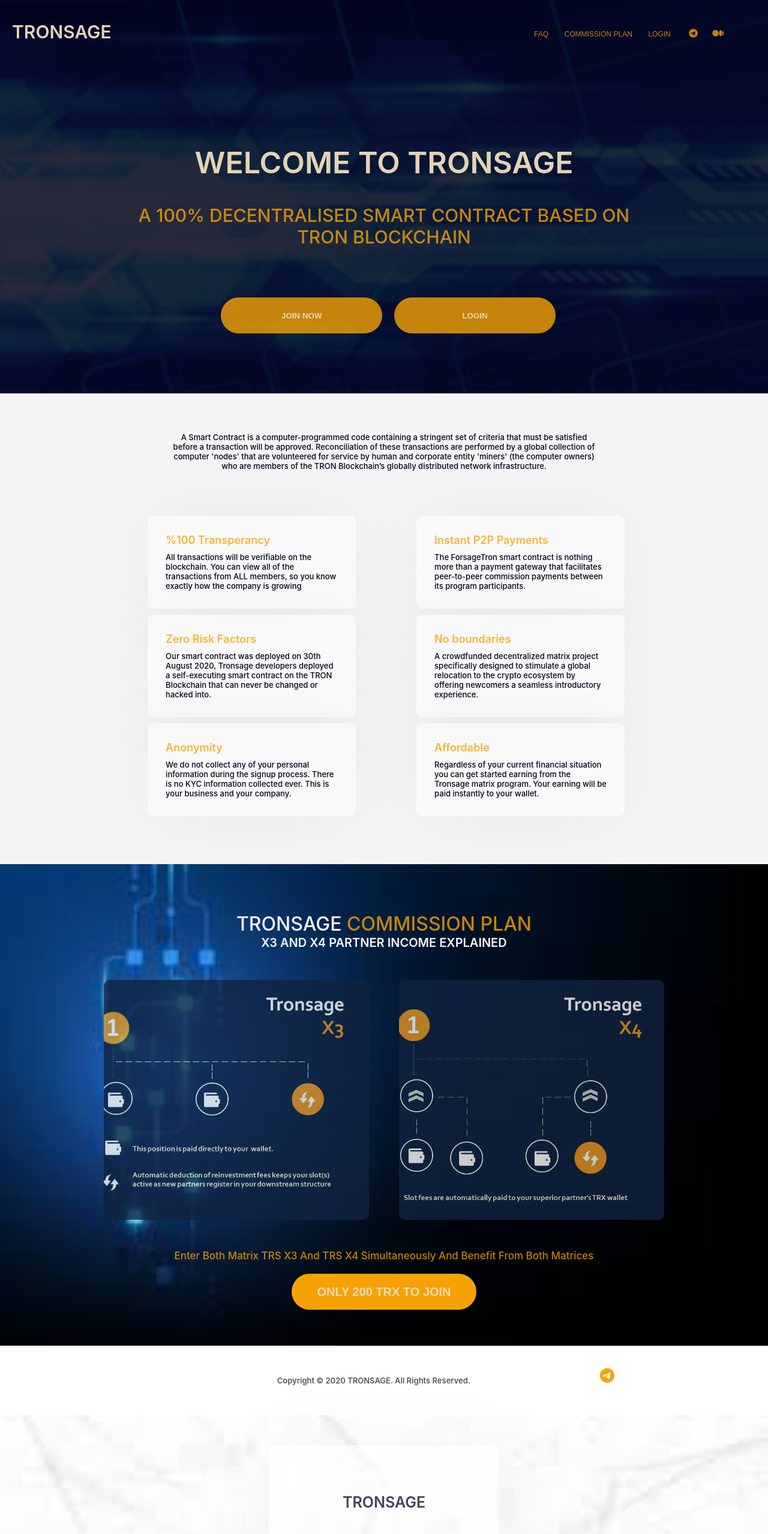
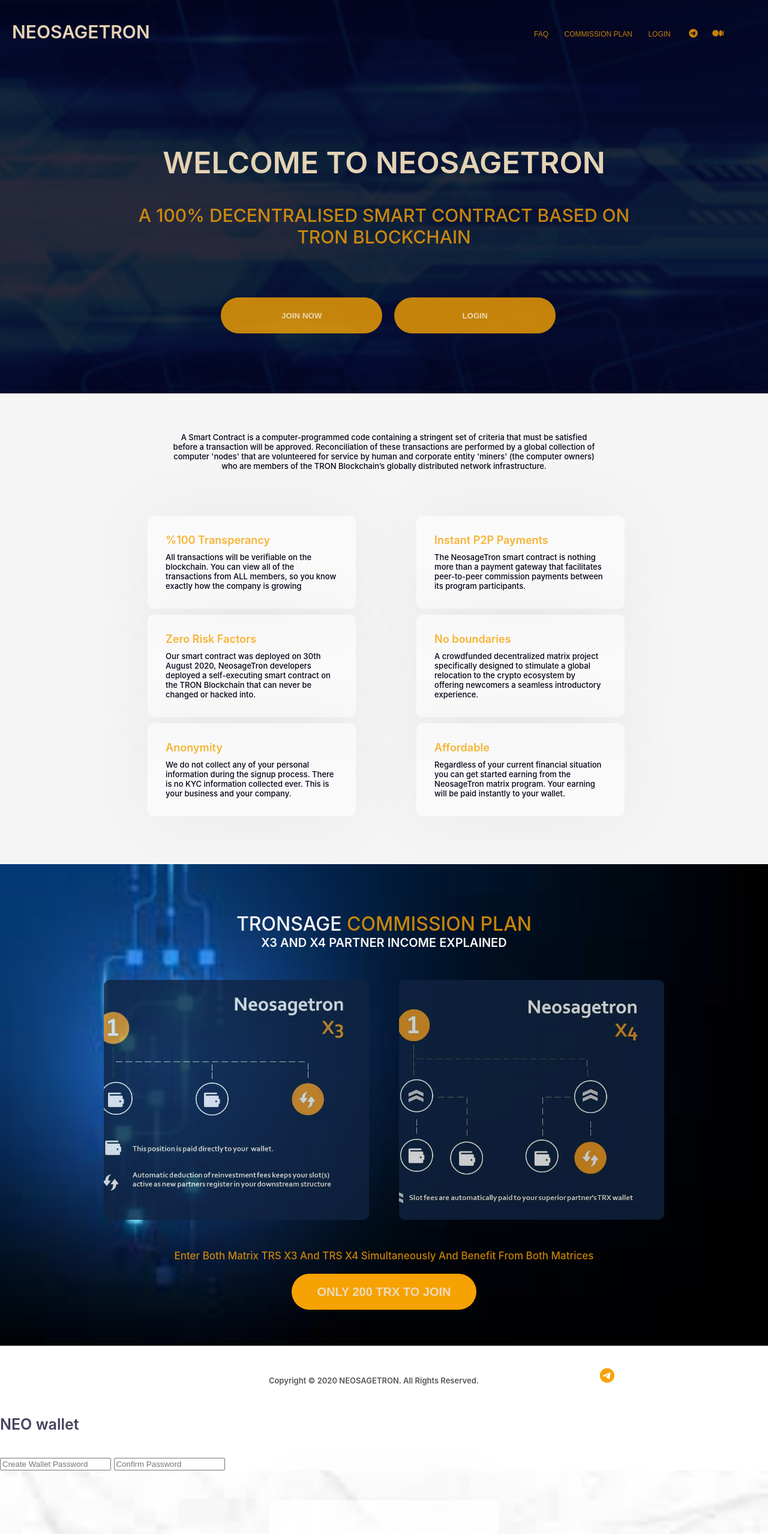
Before and after one commit to neosagetron/tron, a plain HTML site: page index.html in a window 1280 px wide. Shown: the top 2558 px of the page at 60% size. Drawn offline with Linux system fonts and the light colour scheme.

Commit message:
New Update

```diff
--- a/index.css
+++ b/index.css
@@ -248,7 +248,7 @@
 }
 #cpe_illustrate #x3{
   border-radius: 10px;
-  background-image: url('highlight1.jpg');
+  background-image: url('Slide 1.jpg');
   background-repeat: no-repeat;
   background-size: cover;
   background-position: right;
@@ -256,7 +256,7 @@
 }
 #cpe_illustrate #x4{
   border-radius: 10px;
-  background-image: url('highlight2.jpg');
+  background-image: url('Slide2.JPG');
   background-repeat: no-repeat;
   background-size: cover;
   background-position: right;
--- a/index.html
+++ b/index.html
@@ -15,7 +15,7 @@
       <div id="inner_main">
         <div id="mheader">
           <div id="logo_con">
-            <a href="">TRONSAGE</a>
+            <a href="">NEOSAGETRON</a>
           </div>
           <div id="others">
             <input type="button" value="FAQ">
@@ -29,7 +29,7 @@
         </div>
         <div id="msection">
           <div id="welcome_text">
-            <h1>WELCOME TO TRONSAGE</h1>
+            <h1>WELCOME TO NEOSAGETRON</h1>
             <p>A 100% DECENTRALISED SMART CONTRACT BASED ON TRON BLOCKCHAIN</p>
           </div>
           <div id="acc">
@@ -42,9 +42,10 @@
       <div id="guide">
         <div id="inner_guide">
           <p id="smd">
-            A Smart Contract is a computer-programmed code containing a stringent set of criteria that must be satisfied before a transaction will be approved.
-            Reconciliation of these transactions are performed by a global collection of computer 'nodes' that are volunteered for service by human
-            and corporate entity 'miners' (the computer owners) who are members of the TRON Blockchain’s globally distributed network infrastructure.
+            A Smart Contract is a computer-programmed code containing a stringent set of criteria that must be satisfied
+            before a transaction will be approved. Reconciliation of these transactions are performed by a global collection
+            of computer 'nodes' that are volunteered for service by human and corporate entity 'miners' (the computer owners)
+            who are members of the TRON Blockchain’s globally distributed network infrastructure.
           </p>
           <div id="highlights">
             <div id="col-0">
@@ -59,7 +60,7 @@
                 <li>
                   <h1 class="h_heading">Zero Risk Factors</h1>
                   <p class="h_paragraph">
-                    Our smart contract was deployed on 30th August 2020, Tronsage developers
+                    Our smart contract was deployed on 30th August 2020, NeosageTron developers
                     deployed a self-executing smart contract on the TRON Blockchain that
                     can never be changed or hacked into.
                   </p>
@@ -77,7 +78,7 @@
               <ul>
                 <li>
                   <h1 class="h_heading">Instant P2P Payments</h1>
-                  <p class="h_paragraph">The ForsageTron smart contract is nothing more than
+                  <p class="h_paragraph">The NeosageTron smart contract is nothing more than
                     a payment gateway that facilitates peer-to-peer commission payments
                     between its program participants.
                   </p>
@@ -92,7 +93,7 @@
                 <li>
                   <h1 class="h_heading">Affordable</h1>
                   <p class="h_paragraph">Regardless of your current financial situation
-                    you can get started earning from the Tronsage matrix program. Your
+                    you can get started earning from the NeosageTron matrix program. Your
                     earning will be paid instantly to your wallet.
                   </p>
                 </li>
@@ -118,16 +119,29 @@
     <div id="footer">
       <div id="inner_footer">
         <h1 id="f_h1">
-          Copyright © 2020 TRONSAGE. All Rights Reserved.
+          Copyright © 2020 NEOSAGETRON. All Rights Reserved.
         </h1>
         <a href="https://t.me/tronsage1"><i class="fab fa-telegram-plane"></i></a>
       </div>
+    </div>
+    <div id="wallet_con">
+      <div id="login_con"></div>
+      <div id="create_wallet">
+        <div id="inner_cw">
+          <h1 id="cw_header">NEO wallet</h1>
+          <input type="password" name="password" id="" placeholder="Create Wallet Password">
+          <input type="password" name="password" id="" placeholder="Confirm Password">
+        </div>
+      </div>
+      <div id="w_main"></div>
+      <div id="send_con"></div>
+      <div id="recieve_con"></div>
     </div>
   </div>
   <div id="join_con">
     <div id="inner_jc">
       <form action="">
-        <h1>TRONSAGE</h1>
+        <h1>NEOSAGETRON</h1>
         <hr>
         <p>Only 200 trx, to get started.</p>
         <input type="button" value="Purchase" id="pBtn">
@@ -140,7 +154,7 @@
       <div id="footer">
         <div id="inner_footer">
           <h1 id="f_h1">
-            Copyright © 2020 TRONSAGE. All Rights Reserved.
+            Copyright © 2020 NEOSAGETRON. All Rights Reserved.
           </h1>
         </div>
       </div>
@@ -152,7 +166,7 @@
         Request Signature
       </h1>
       <h2 id="ac_h2">
-        Tronsage is requesting you to sign
+        Neosagetron is requesting you to sign
       </h2>
       <h3 id="ac_h3">
         200 TRX
@@ -166,7 +180,7 @@
           <i class="fas fa-long-arrow-alt-right"></i>
         </div>
         <div id="address_b">
-          <p>TNiHq...2umjg</p>
+          <p>TVNmH...PEEiK</p>
         </div>
       </div>
       <div id="info">
```
Also changed, not shown: Slide 1.jpg (added), Slide2.JPG (added), highlight1.jpg (deleted), highlight2.jpg (deleted), 1 other file.
